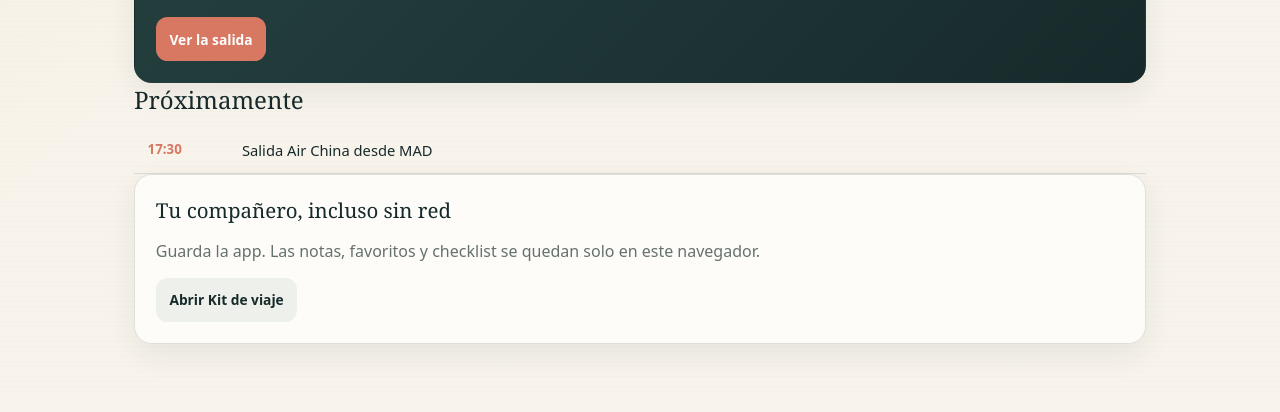
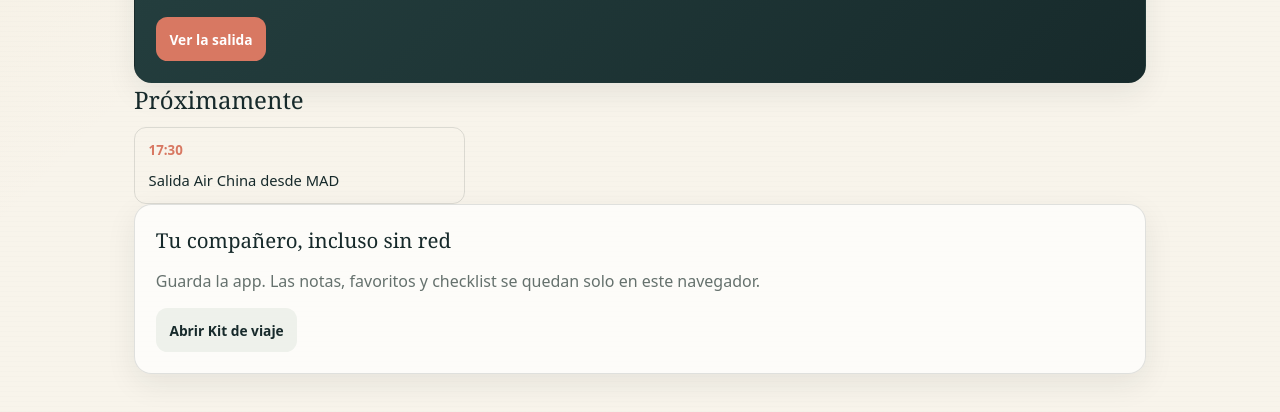
Before and after one commit to Miguel-g-c/honeymoon, a plain HTML site: page index.html in a window 1280 px wide. Shown: the part 448-860 px from the top of the page. Drawn offline with Linux system fonts and the light colour scheme.

Commit message:
polish: refine responsive pwa experience

```diff
--- a/assets/css/styles.css
+++ b/assets/css/styles.css
@@ -1,7 +1,7 @@
 :root { --ink:#172A2B; --jade:#4F7C70; --coral:#D87862; --gold:#C5A15A; --mist:#EEF1EB; --paper:#F8F4EB; --line:rgba(23,42,43,.13); --shadow:0 10px 30px rgba(23,42,43,.08); font-family: ui-sans-serif, system-ui, -apple-system, BlinkMacSystemFont, "Segoe UI", sans-serif; color:var(--ink); background:var(--paper); }
 * { box-sizing:border-box; }
 html { min-height:100%; background:var(--paper); }
-body { min-width:320px; min-height:100vh; margin:0; padding:0 0 88px; background:linear-gradient(135deg,rgba(197,161,90,.07),transparent 32%),repeating-linear-gradient(0deg,rgba(23,42,43,.012) 0 1px,transparent 1px 5px); }
+body { min-width:320px; min-height:100vh; margin:0; padding:0 0 88px; overflow-x:hidden; background:linear-gradient(135deg,rgba(197,161,90,.07),transparent 32%),repeating-linear-gradient(0deg,rgba(23,42,43,.012) 0 1px,transparent 1px 5px); }
 button,a,input,textarea { font:inherit; }
 button,a { -webkit-tap-highlight-color:transparent; }
 a { color:inherit; }
@@ -35,5 +35,5 @@ h1 span { color:var(--coral); font-style:italic; }
 .section-title { margin:1.65rem 0 .7rem; font-family:ui-serif,Georgia,serif; font-size:1.5rem; font-weight:500; }.section-title:first-child { margin-top:0; }
 .muted { color:#65716d; }.warning { padding:.75rem .85rem; border-left:4px solid var(--coral); background:#fff0eb; border-radius:0 .65rem .65rem 0; color:#783a2e; font-size:.88rem; }.source-link { color:var(--jade); font-size:.82rem; font-weight:700; }
 @keyframes spin { to { transform:rotate(360deg); } }
-@media (min-width:700px) { body { padding-bottom:0; }.hero { min-height:245px; }.app-shell { padding:1.8rem 1.5rem 3rem; }.bottom-nav { top:1rem; right:max(1rem,calc((100% - 1060px)/2)); bottom:auto; left:auto; width:270px; padding:.35rem; border:1px solid var(--line); border-radius:1rem; }.bottom-nav a { min-height:38px; }.card { padding:1.3rem; } }
+@media (min-width:700px) { body { padding-bottom:0; }.hero { min-height:245px; }.app-shell { padding:1.8rem 1.5rem 3rem; }.bottom-nav { top:1rem; right:max(1rem,calc((100% - 1060px)/2)); bottom:auto; left:auto; width:270px; padding:.35rem; border:1px solid var(--line); border-radius:1rem; }.bottom-nav a { min-height:38px; }.card { padding:1.3rem; }.day-grid { grid-template-columns:minmax(0,1.35fr) minmax(270px,.85fr); gap:2rem; }.day-grid .section-title { margin-top:0; }.day-switch { max-width:560px; }.quick-list { grid-template-columns:repeat(3,1fr); }.quick-list li { grid-template-columns:1fr; border:1px solid var(--line); border-radius:.75rem; } }
 @media (prefers-reduced-motion:reduce) { *,*::before,*::after { scroll-behavior:auto!important; animation-duration:.01ms!important; animation-iteration-count:1!important; transition-duration:.01ms!important; } }
--- a/assets/js/app.js
+++ b/assets/js/app.js
@@ -38,7 +38,7 @@ function home() {
   return `${status()}<section class="card hero-card"><p class="eyebrow">${today ? 'En ruta' : 'China → Indonesia'}</p><h2>${headline}</h2><p>${today ? `Es ${formatDate(today.date)}. Aquí tienes las próximas paradas.` : `22 días de ciudades, montañas, arrozales y mar.`}</p>${action}</section><section><h2 class="section-title">Próximamente</h2><ol class="quick-list">${preview}</ol></section><section class="card"><h2 class="card-title">Tu compañero, incluso sin red</h2><p class="muted">Guarda la app. Las notas, favoritos y checklist se quedan solo en este navegador.</p><a class="button-link button--light" href="#/kit">Abrir Kit de viaje</a></section>`;
 }
 
-function route() {
+function routeView() {
   const groups = [['China', DAYS.filter(day => day.country === 'china')], ['Indonesia', DAYS.filter(day => day.country === 'indonesia')]];
   return `${status()}<h2 class="section-title">La ruta</h2><p class="muted route-intro">Toda la luna de miel, día a día. Toca una parada para abrir su guía.</p>${groups.map(([name, days]) => `<section class="route-group"><h3>${name}</h3>${days.map(day => { const stay = stayFor(day.stay); return `<a class="route-day" href="${dayHref(day.date)}"><time>${new Date(`${day.date}T12:00:00`).toLocaleDateString('es-ES',{day:'numeric',month:'short'})}</time><span><strong>${escape(day.city)}</strong><small>${escape(day.type)}${stay ? ` · ${escape(stay.name)}` : ''}</small></span><b aria-hidden="true">›</b></a>`; }).join('')}</section>`).join('')}`;
 }
@@ -65,11 +65,13 @@ function kit() {
 }
 
 function render() {
-  const route = parseRoute();
-  if (route.invalid) location.hash = routeHref('home');
-  const active = route.invalid ? 'home' : route.name === 'day' ? '' : route.name;
+  const currentRoute = parseRoute();
+  if (currentRoute.invalid) location.hash = routeHref('home');
+  const actualDay = tripDayForToday();
+  if (currentRoute.name === 'home' && actualDay) { location.hash = dayHref(actualDay.date); return; }
+  const active = currentRoute.invalid ? 'home' : currentRoute.name === 'day' ? '' : currentRoute.name;
   nav.querySelectorAll('a').forEach(link => link.toggleAttribute('aria-current', link.dataset.nav === active));
-  shell.innerHTML = route.name === 'route' ? route() : route.name === 'kit' ? kit() : route.name === 'day' ? dayView(route.date) : home();
+  shell.innerHTML = currentRoute.name === 'route' ? routeView() : currentRoute.name === 'kit' ? kit() : currentRoute.name === 'day' ? dayView(currentRoute.date) : home();
 }
 
 shell.addEventListener('click', async event => {
--- a/service-worker.js
+++ b/service-worker.js
@@ -1,5 +1,5 @@
-const CACHE = 'honeymoon-shell-v1';
+const CACHE = 'honeymoon-shell-v2';
 const ASSETS = ['./', './index.html', './manifest.webmanifest', './assets/css/styles.css', './assets/icons/icon.svg', './assets/js/app.js', './assets/js/data.js', './assets/js/maps.js', './assets/js/router.js', './assets/js/storage.js'];
 self.addEventListener('install', event => event.waitUntil(caches.open(CACHE).then(cache => cache.addAll(ASSETS)).then(() => self.skipWaiting())));
-self.addEventListener('activate', event => event.waitUntil(self.clients.claim()));
+self.addEventListener('activate', event => event.waitUntil(caches.keys().then(keys => Promise.all(keys.filter(key => key !== CACHE).map(key => caches.delete(key)))).then(() => self.clients.claim())));
 self.addEventListener('fetch', event => { if (event.request.method === 'GET' && new URL(event.request.url).origin === location.origin) event.respondWith(caches.match(event.request).then(hit => hit || fetch(event.request))); });
```
Also changed, not shown: 1 other file.
